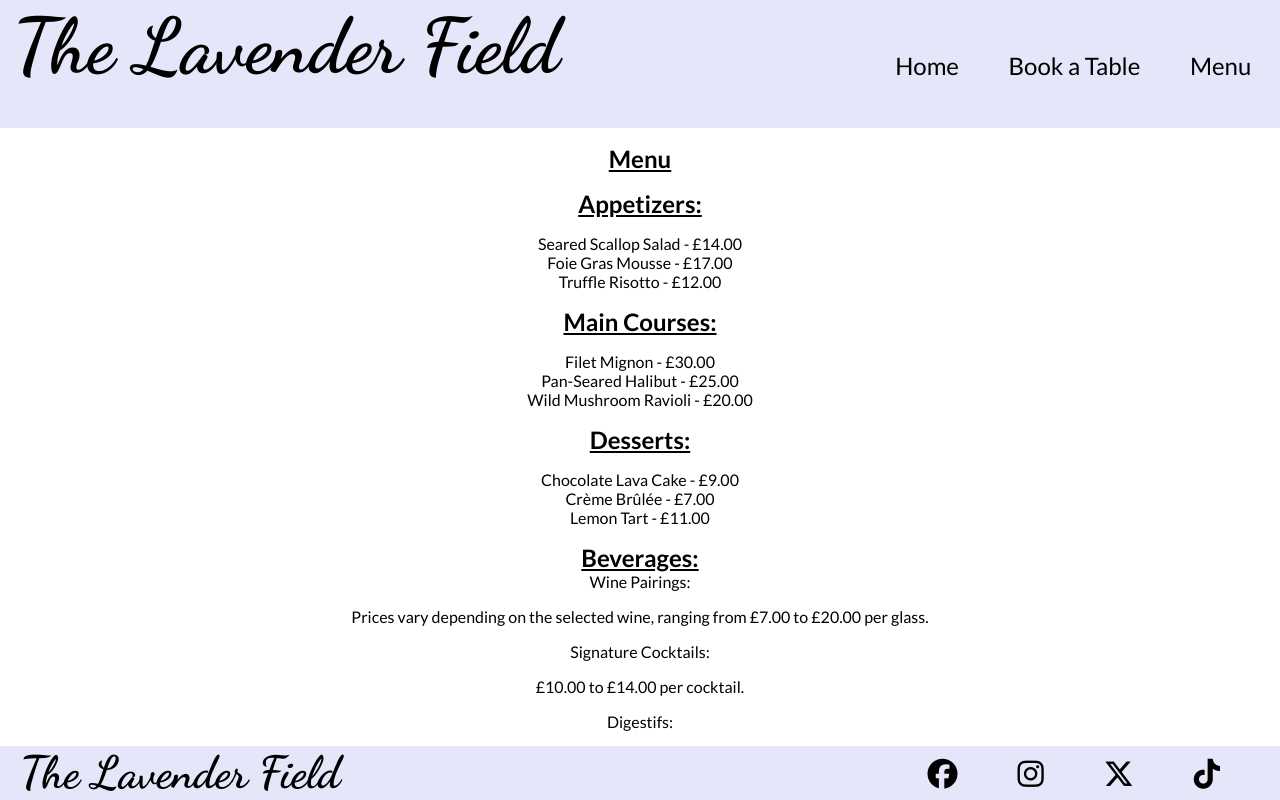
After one commit to benbarker04/the-restaurant, a Flask app: page /menu in a window 1280 px wide. The commit adds this page. Run offline with Flask 3, Linux system fonts and the light colour scheme; some libraries are stand-ins or nearby versions.

Commit message:
add content to and style menu.html

```diff
--- a/run.py
+++ b/run.py
@@ -15,9 +15,9 @@ def booking():
     return render_template("booking.html")
 
 
-@app.route("/menus")
-def menus():
-    return render_template("menus.html")
+@app.route("/menu")
+def menu():
+    return render_template("menu.html")
 
 
 if __name__ == "__main__":
--- a/static/css/style.css
+++ b/static/css/style.css
@@ -408,6 +408,7 @@ footer{
     /*-----------------------------------------Footer*/
     footer{
     width: 100%;
+    position: fixed;
     bottom: 0;
     background-color: lavender;
     display: flex;
@@ -435,3 +436,52 @@ footer{
         font-size: 30px;
     }
 }
+
+/*-----------------------------------------Menus page*/
+/*-----------------------------------------Styles for phone screens*/
+@media only screen and (max-width: 767px){
+    .customer-menu {
+        text-align: center;
+    }
+}
+
+/*-----------------------------------------Styles for tablets*/
+@media only screen and (min-width: 768px) and (max-width: 1199px) {
+    #customer-menu h1{
+        margin-top: 1rem;
+        margin-bottom: 1rem;
+    }
+
+    #customer-menu{
+        text-align: center;
+        margin: 0 auto;
+        max-width: 800px;
+    }
+
+    #customer-menu ul {
+        list-style: none;
+        font-size: 20px;
+        margin-top: 3rem;
+        margin-bottom: 3rem;
+    }
+}
+
+/*-----------------------------------------Styles for desktops and larger*/
+@media screen and (min-width: 1200px){
+    #customer-menu{
+        text-align: center;
+        margin: 0 auto;
+        max-width: 800px;
+    }
+
+    #customer-menu h1{
+        margin-top: 1rem;
+        margin-bottom: 1rem;
+    }
+
+    #customer-menu ul{
+        list-style: none;
+        margin-top: 1rem;
+        margin-bottom: 1rem;
+    }
+}
--- a/templates/base.html
+++ b/templates/base.html
@@ -17,7 +17,7 @@
             <ul>
                 <li><a href="{{ url_for('index') }}">Home</a></li>
                 <li><a href="{{ url_for('booking') }}">Book a Table</a></li>
-                <li><a href="{{ url_for('menus') }}">Menus</a></li>
+                <li><a href="{{ url_for('menu') }}">Menu</a></li>
             </ul>
             <img id="navbar-image" src="../static/images/Lavender-PNG-Cutout.png" alt="Image of some Lavender">
         </nav>
--- /dev/null
+++ b/templates/menu.html
@@ -0,0 +1,44 @@
+{% extends "base.html" %}
+{% block content %}
+<section id="customer-menu">
+    <h1 class="underline">Menu</h1>
+    <div>
+        <h2 class="underline">Appetizers:</h2>
+        <ul>
+            <li>Seared Scallop Salad - £14.00</li>
+            <li>Foie Gras Mousse - £17.00</li>
+            <li>Truffle Risotto - £12.00</li>
+        </ul>
+
+        <h2 class="underline">Main Courses:</h2>
+        <ul>
+            <li>Filet Mignon - £30.00</li>
+            <li>Pan-Seared Halibut - £25.00</li>
+            <li>Wild Mushroom Ravioli - £20.00</li>
+        </ul>
+
+        <h2 class="underline">Desserts:</h2>
+        <ul>
+            <li>Chocolate Lava Cake - £9.00</li>
+            <li>Crème Brûlée - £7.00</li>
+            <li>Lemon Tart - £11.00</li>
+        </ul>
+
+        <h2 class="underline">Beverages:</h2>
+        <p>Wine Pairings:</p>
+        <ul>
+            <li>Prices vary depending on the selected wine, ranging from £7.00 to £20.00 per glass.</li>
+        </ul>
+
+        <p >Signature Cocktails:</p>
+        <ul>
+            <li>£10.00 to £14.00 per cocktail.</li>
+        </ul>
+
+        <p>Digestifs:</p>
+        <ul>
+            <li>Prices vary depending on the selected liqueur or spirit, ranging from £6.00 to £15.00 per serving.</li>
+        </ul>
+    </div>
+</section>
+{% endblock %}
--- a/templates/menus.html
+++ /dev/null
@@ -1,3 +0,0 @@
-{% extends "base.html" %}
-{% block content %}
-{% endblock %}
```
